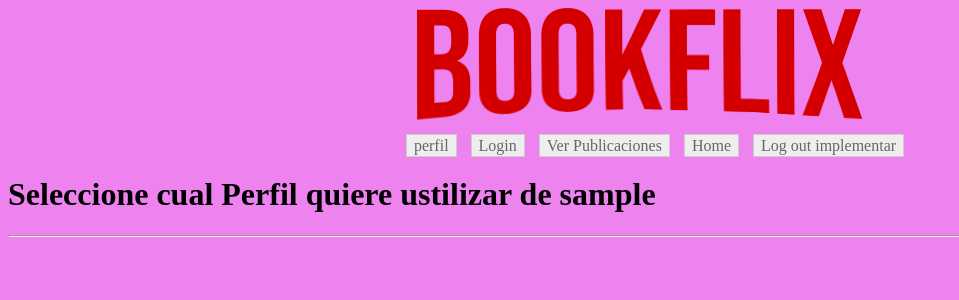
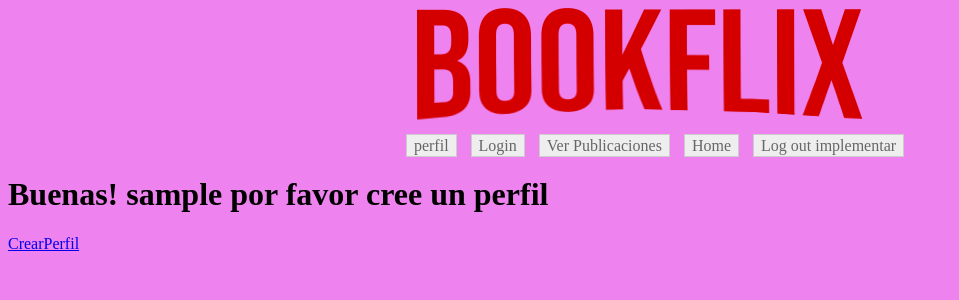
Before and after one commit to JulianMarsal/nuevoBookflix, a Django app: page /select_perfil/ in a window 1280 px wide. Shown: the top 300 px of the page, without its empty margins (0-959 px from the left). Run offline with Django 3.2, Linux system fonts and the light colour scheme; the visitor is signed in with stand-in values (Sample User, id 1).

Commit message:
Update select_perfil.html

```diff
--- a/bookflix/templates/bookflix/select_perfil.html
+++ b/bookflix/templates/bookflix/select_perfil.html
@@ -1,26 +1,68 @@
 <html>
-
+    {# todo esto se puede implementar con un "select option" por lo visto #}
 
 <body>
+    {% if request.user.is_active %}
         {% include "bookflix/barra.html" %}
-    <h1 style="color: black;">
-        Seleccione cual Perfil quiere ustilizar de <b>{{request.user.username}}</b>
-    </h1>
-
-
-
+        <h1 style="color: black; margin: 10;">
+        {% if request.user.plan == "free" %}
+            {% if perfiles|length > 0 %}
+                Seleccione cual Perfil quiere utilizar de <b>{{request.user.username}}</b>
                 {% for perfil in perfiles %}
 
                     <p>
-                <a href="/">-{{ perfil.name }}</a>
+                        <a style="margin: 10;" href="/">-{{ perfil.name }}</a>
                     </p>
 
                 {% endfor %}
+            {% else %}
+                <h1>Buenas! {{request.user.username}} por favor cree un perfil</h1>
+                <a href="/crear_perfil/">CrearPerfil</a>
+            {% endif %}
+        {% elif request.user.plan == "normal" %}
+            {% if perfiles|length > 0 %}
+                Seleccione cual Perfil quiere utilizar de <b>{{request.user.username}}</b>
+                {% for perfil in perfiles %}
+
+                    <p>
+                        <a style="margin: 10;" href="/">-{{ perfil.name }}</a>
+                    </p>
+
+                {% endfor %}
+                {% if perfiles|length < 2 %}
+                    <h1>Para crear otro perfil haga click en abajo {{request.user.username}} por favor cree un perfil</h1>
+                    <a href="/crear_perfil/">CrearPerfil</a>
+                {% endif %}
+            {% else %}
+                <h1>Buenas! {{request.user.username}} por favor cree un perfil</h1>
+                <a href="/crear_perfil/">CrearPerfil</a>
+            {% endif %}
+        {% elif request.user.plan == "premium" %}
+            {% if perfiles|length > 0 %}
+                Seleccione cual Perfil quiere utilizar de Su cuenta premium <b>{{request.user.username}}</b>
+                {% for perfil in perfiles %}
+
+                    <p>
+                        <a style="margin: 10;" href="/">-{{ perfil.name }}</a>
+                    </p>
+
+                {% endfor %}
+                {% if perfiles|length < 4 %}
+                    <h2 style="margin: 10;">Para crear otro perfil haga click en abajo {{request.user.username}} por favor cree un perfil</h2>
+                    <a style="margin: 10;" href="/crear_perfil/">CrearPerfil</a>
+                {% endif %}
+            {% else %}
+                <h3>Buenas! {{request.user.username}} por favor cree un perfil</h3>
+                <a style="margin: 10;" href="/crear_perfil/">CrearPerfil</a>
+            {% endif %}
+
+        {% endif %}
 
 
+    {% else %}
         <hr>
-
-
+        <h1>Área solo para usuarios logueados</h1>
+    {% endif %}
 
 </body>
 
```
Lines whose indentation alone changed are shown as unchanged.
